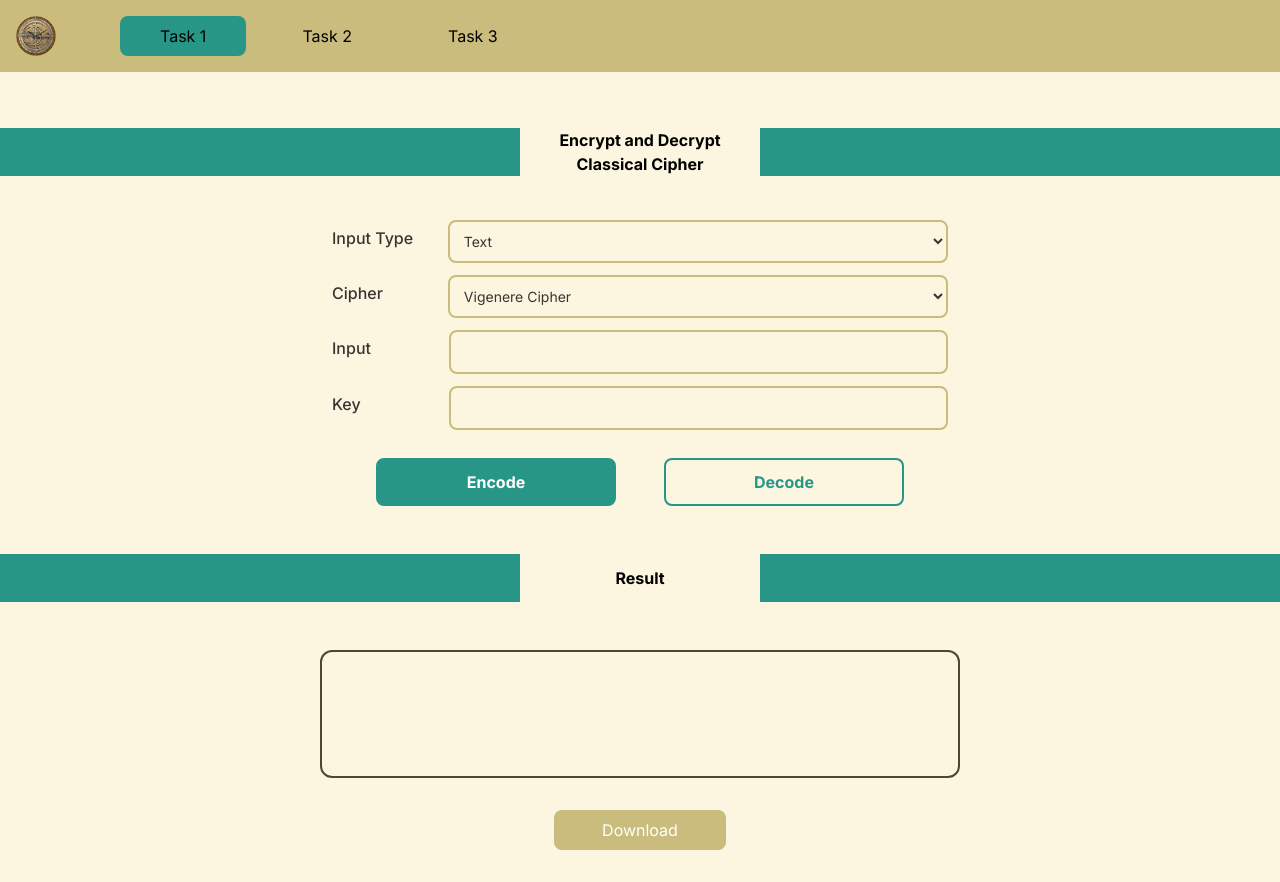
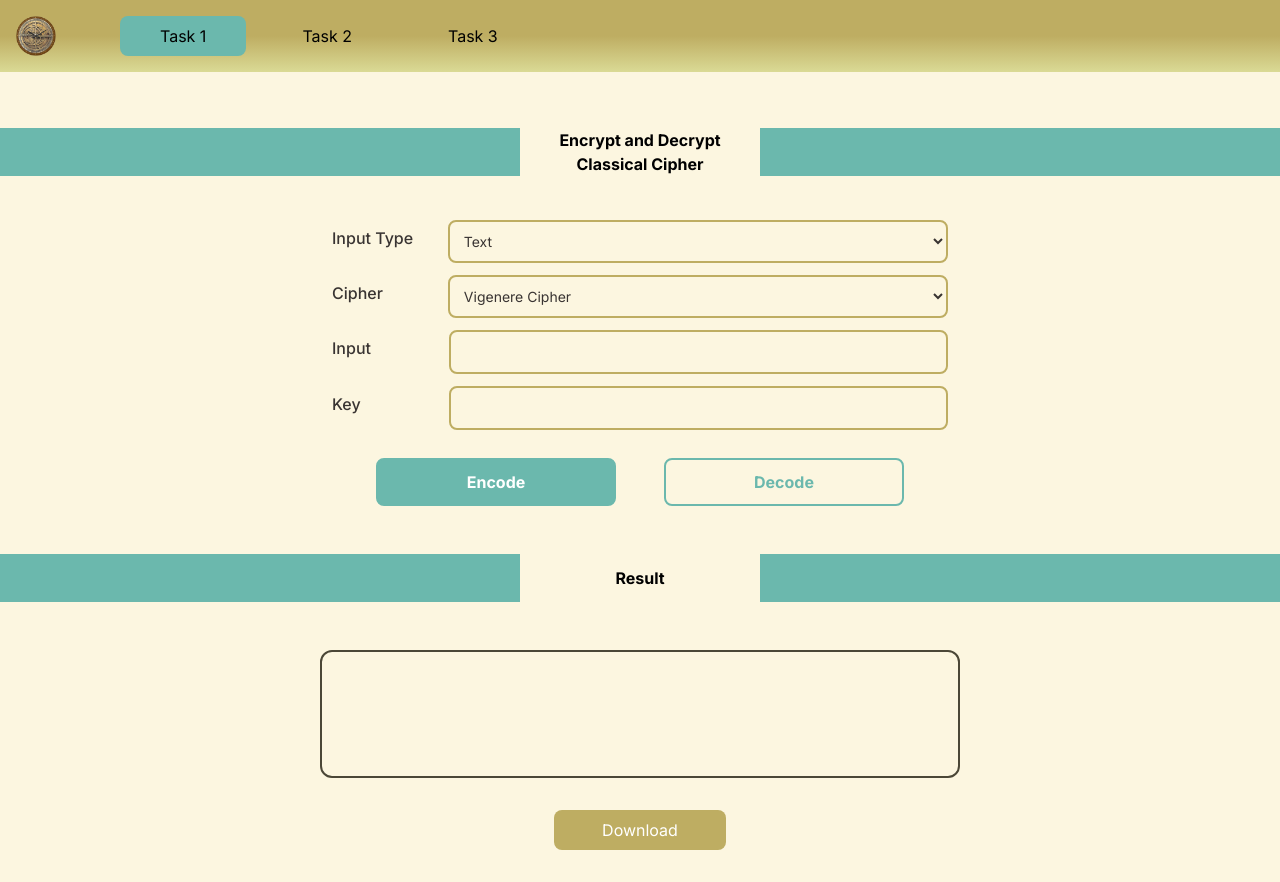
Before and after one commit to TimothySubekti0322/II4031-Cryptography-Coding, a Next.js app: page /form in a window 1280 px wide. Built offline with nearby package versions, Linux system fonts and the light colour scheme.

Commit message:
mod inv fix, color change

```diff
--- a/src/app/components/Navbar.tsx
+++ b/src/app/components/Navbar.tsx
@@ -2,13 +2,13 @@ import React from "react";
 
 const Navbar = () => {
   return (
-    <div className="fixed w-full bg-[#cabc7d] h-[4.5rem] p-4 flex items-center gap-x-4">
+    <div className="fixed w-full bg-gradient-to-b from-[#BEAD62] via-[#BEAD62] to-[#DADA95] h-[4.5rem] p-4 flex items-center gap-x-4">
       <button onClick={() => (window.location.href = "/")}>
         <img src="img/sundial.png" alt="logo" className="w-10"></img>
       </button>
-      <button className="ml-12 bg-[#289687]  py-2 px-10 rounded-lg">Task 1</button>
-      <button className="py-2 px-10 rounded-lg hover:bg-[#289687]">Task 2</button>
-      <button className="py-2 px-10 rounded-lg hover:bg-[#289687]">Task 3</button>
+      <button className="ml-12 bg-[#6BB8AD]  py-2 px-10 rounded-lg">Task 1</button>
+      <button className="py-2 px-10 rounded-lg hover:bg-[#6BB8AD]">Task 2</button>
+      <button className="py-2 px-10 rounded-lg hover:bg-[#6BB8AD]">Task 3</button>
     </div>
   );
 };
--- a/src/app/form/page.tsx
+++ b/src/app/form/page.tsx
@@ -180,12 +180,12 @@ const Form = () => {
       <Navbar />
       <div className="w-full min-h-screen flex flex-col items-center justify-center bg-[#fcf6e0] pt-24">
         <div className="flex w-full h-12 my-8">
-          <div className="bg-[#289687] grow"></div>
+          <div className="bg-[#6BB8AD] grow"></div>
           <div className="bg-[#fcf6e0] flex flex-col items-center justify-center w-60">
             <h1 className="text-black font-bold">Encrypt and Decrypt</h1>
             <h1 className="text-black font-bold">Classical Cipher</h1>
           </div>
-          <div className="bg-[#289687] grow"></div>
+          <div className="bg-[#6BB8AD] grow"></div>
         </div>
         <div className="w-1/2 justify-center gap-y-4">
           <div>
@@ -199,7 +199,7 @@ const Form = () => {
               <select
                 id="inputType"
                 name="inputType"
-                className="bg-[#fcf6e0] border-2 border-[#cabc7d] text-[#393432] text-sm rounded-lg focus:ring-[#E18679] focus:border-[#E18679] block w-full p-2.5"
+                className="bg-[#fcf6e0] border-2 border-[#BEAD62] text-[#393432] text-sm rounded-lg focus:ring-[#E18679] focus:border-[#E18679] block w-full p-2.5"
                 required
                 onChange={handleFormChange}
               >
@@ -218,7 +218,7 @@ const Form = () => {
               <select
                 id="cipher"
                 name="cipher"
-                className="bg-[#fcf6e0] border-2 border-[#cabc7d] text-[#393432] text-sm rounded-lg focus:ring-[#E18679] focus:border-[#E18679] block w-full p-2.5"
+                className="bg-[#fcf6e0] border-2 border-[#BEAD62] text-[#393432] text-sm rounded-lg focus:ring-[#E18679] focus:border-[#E18679] block w-full p-2.5"
                 required
                 onChange={handleFormChange}
               >
@@ -248,7 +248,7 @@ const Form = () => {
                   type="text"
                   name="inputText"
                   id="input"
-                  className={`${formData.inputType != "text" && "hidden"} ${inputError == "" ? "border-[#cabc7d]" : "border-red-500"
+                  className={`${formData.inputType != "text" && "hidden"} ${inputError == "" ? "border-[#BEAD62]" : "border-red-500"
                     } bg-[#fcf6e0] border-2  text-[#393432] text-sm rounded-lg focus:ring-[#E18679] focus:border-[#E18679] block w-full p-2.5`}
                   onChange={handleFormChange}
                   value={formData.inputText}
@@ -258,7 +258,7 @@ const Form = () => {
                   type="file"
                   id="input"
                   accept=".txt"
-                  className={`${formData.inputType != "file" && "hidden"} ${inputError == "" ? "border-[#cabc7d]" : "border-red-500"
+                  className={`${formData.inputType != "file" && "hidden"} ${inputError == "" ? "border-[#BEAD62]" : "border-red-500"
                     }  bg-[#fcf6e0] border-2  text-[#393432] text-sm rounded-lg focus:ring-[#E18679] focus:border-[#E18679] block w-full p-2.5`}
                   onChange={handleFileChange}
                 ></input>
@@ -279,7 +279,7 @@ const Form = () => {
                   <input
                     id="multiplier"
                     name="multiplier"
-                    className={`${multiplierError == "" ? "border-[#cabc7d]" : "border-red-500"
+                    className={`${multiplierError == "" ? "border-[#BEAD62]" : "border-red-500"
                       } bg-[#fcf6e0] border-2  text-[#393432] text-sm rounded-lg focus:ring-[#E18679] focus:border-[#E18679] block w-full p-2.5`}
                     onChange={handleFormChange}
                   ></input>
@@ -301,7 +301,7 @@ const Form = () => {
                 <input
                   id="key"
                   name="key"
-                  className={`${keyError == "" ? "border-[#cabc7d]" : "border-red-500"
+                  className={`${keyError == "" ? "border-[#BEAD62]" : "border-red-500"
                     } bg-[#fcf6e0] border-2  text-[#393432] text-sm rounded-lg focus:ring-[#E18679] focus:border-[#E18679] block w-full p-2.5`}
                   onChange={handleFormChange}
                 ></input>
@@ -311,7 +311,7 @@ const Form = () => {
 
             <div className="flex w-full gap-x-12 justify-center pt-4 font-bold">
               <button
-                className="bg-[#289687] border-2 border-[#289687] text-white text-md rounded-lg block w-60 p-2.5 hover:bg-[#067465] "
+                className="bg-[#6BB8AD] border-2 border-[#6BB8AD] text-white text-md rounded-lg block w-60 p-2.5 hover:bg-[#067465] "
                 onClick={() =>
                   encode(
                     inputAndKeyInputed,
@@ -326,7 +326,7 @@ const Form = () => {
                 Encode
               </button>
               <button
-                className="bg-[#fcf6e0] border-2 border-[#289687] text-[#289687] text-md rounded-lg block w-60 p-2.5 hover:bg-[#289687] hover:text-white"
+                className="bg-[#fcf6e0] border-2 border-[#6BB8AD] text-[#6BB8AD] text-md rounded-lg block w-60 p-2.5 hover:bg-[#6BB8AD] hover:text-white"
                 onClick={() =>
                   decode(
                     inputAndKeyInputed,
@@ -344,17 +344,17 @@ const Form = () => {
           </div>
         </div>
         <div className="flex w-full h-12 my-12">
-          <div className="bg-[#289687] grow"></div>
+          <div className="bg-[#6BB8AD] grow"></div>
           <div className="bg-[#fcf6e0] flex flex-col items-center justify-center w-60">
             <h1 className="text-black font-bold">Result</h1>
           </div>
-          <div className="bg-[#289687] grow"></div>
+          <div className="bg-[#6BB8AD] grow"></div>
         </div>
         <div className="w-full sm:w-1/2 border-[#4B4737] border-2 min-h-32 rounded-xl p-4 text-[#4B4737]">
           {output}
         </div>
         <button
-          className="my-8 bg-[#CABC7D] rounded-lg px-12 py-2 text-white hover:bg-[#A89A5B]"
+          className="my-8 bg-[#BEAD62] rounded-lg px-12 py-2 text-white hover:bg-[#A89A5B]"
           onClick={downloadTxtFile}
         >
           Download
--- a/src/app/page.tsx
+++ b/src/app/page.tsx
@@ -6,7 +6,7 @@ const temporaryDescriptionCard =
 
 export default function Home() {
   return (
-    <main className="bg-[#cabc7d]  min-h-screen w-full overflow-x-hidden sm:h-screen sm:max-h-screen">
+    <main className="bg-[#BEAD62]  min-h-screen w-full overflow-x-hidden sm:h-screen sm:max-h-screen">
       {/* Hero Section */}
       <div className="flex flex-col items-center py-10 w-full sm:h-full sm:relative sm:flex-row sm:overflow-y-hidden">
         <div className="w-full flex flex-col items-center sm:absolute sm:items-end sm:px-8 sm:pt-24 z-20 sm:top-0 xl:pt-16">
--- a/src/utils/ModInv.ts
+++ b/src/utils/ModInv.ts
@@ -18,8 +18,9 @@ const ModInv = {
         return -1;
       }
       if(t<0){
-        t += m
+        t += a
       }
+      console.log(t);
       return t;
     }
   };
```
